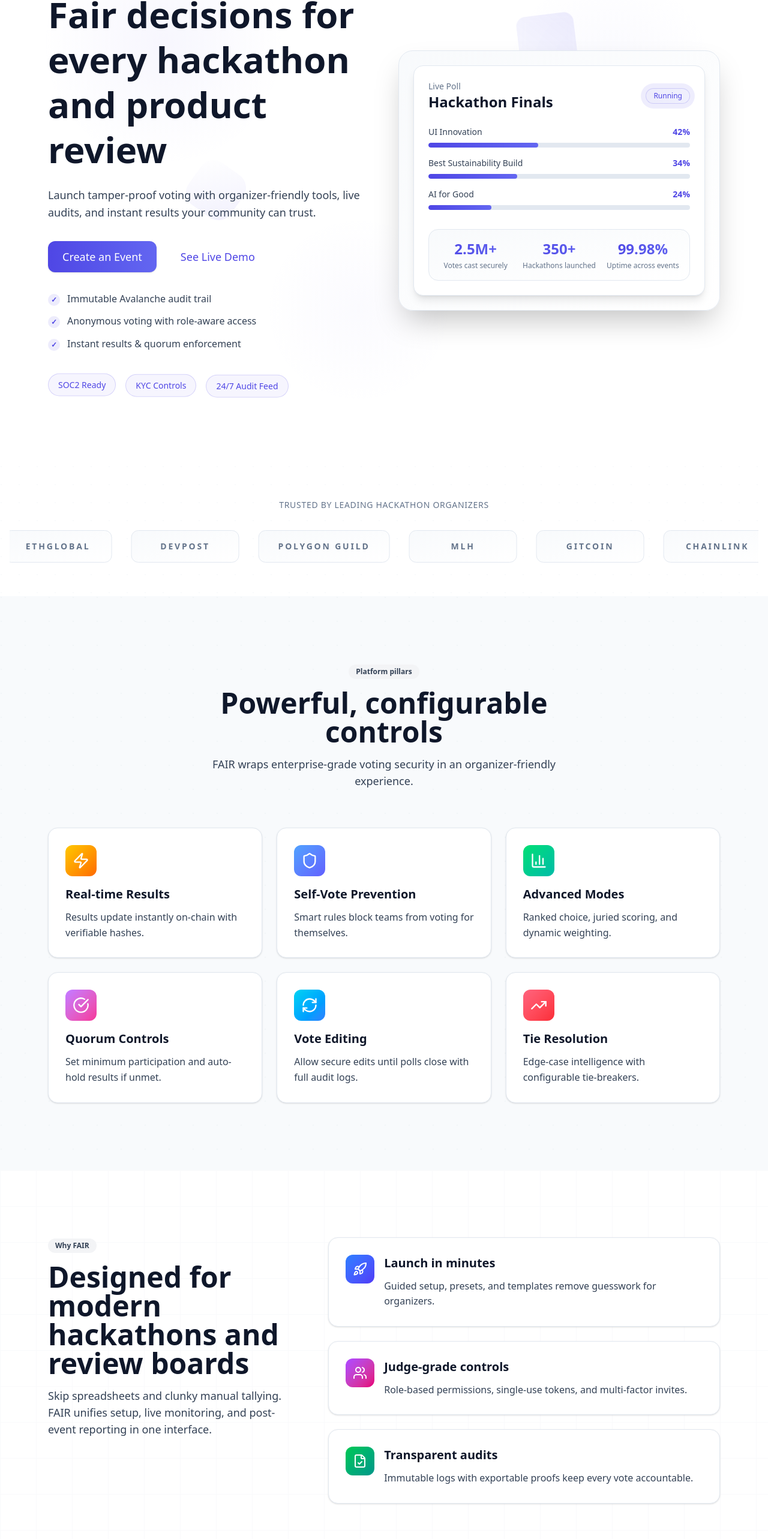
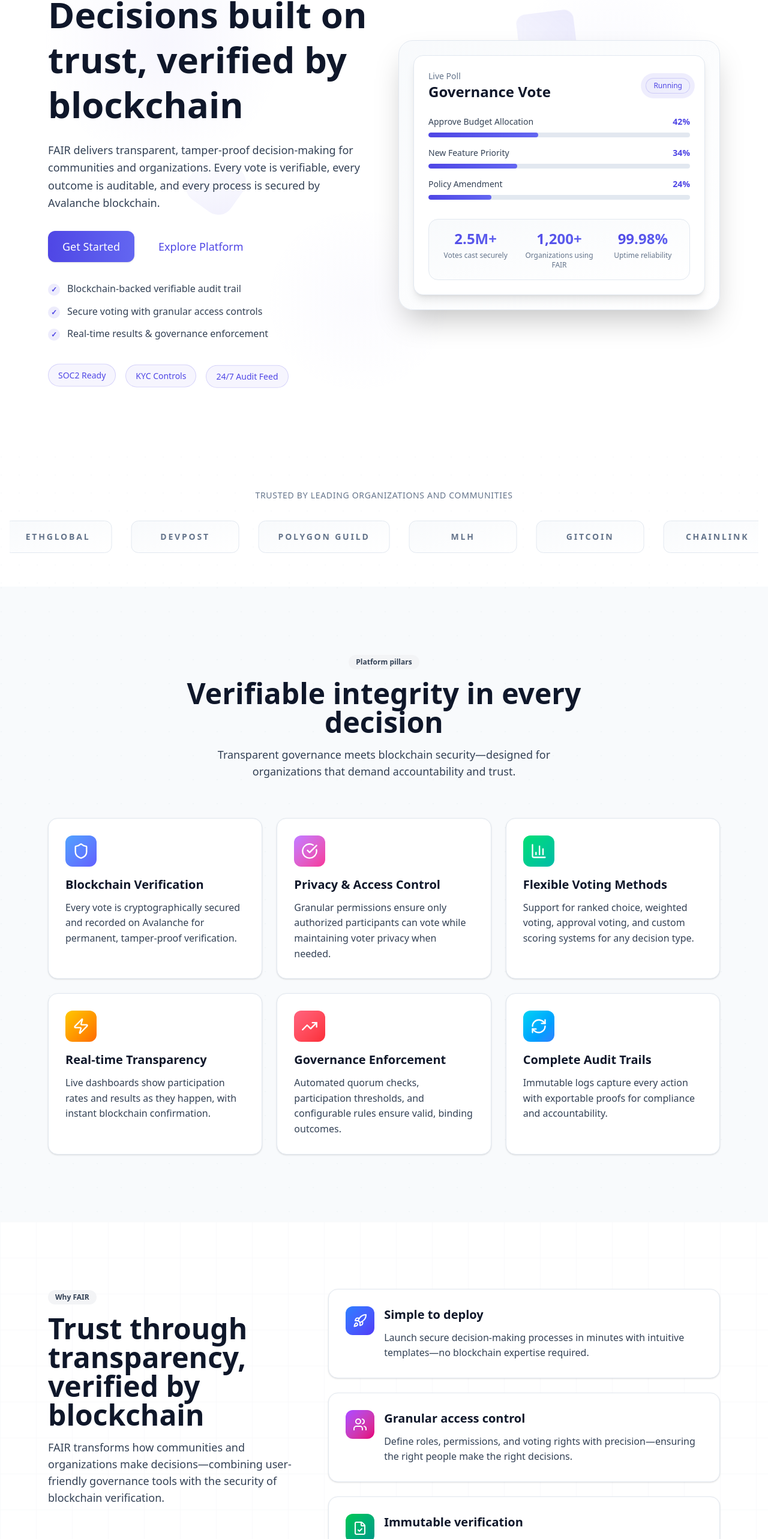
Before and after one commit to Kennjenga/fair, a Next.js app: page / in a window 1280 px wide. Shown: the part 223-2789 px from the top of the page at 60% size. Built offline with nearby package versions, Linux system fonts and the light colour scheme.

Commit message:
homepage ui changes

```diff
--- a/components/sections/home/benefits.tsx
+++ b/components/sections/home/benefits.tsx
@@ -7,20 +7,20 @@ import { Card, Badge } from '@/components/ui';
 const benefits = [
   {
     icon: Rocket,
-    title: 'Launch in minutes',
-    description: 'Guided setup, presets, and templates remove guesswork for organizers.',
+    title: 'Simple to deploy',
+    description: 'Launch secure decision-making processes in minutes with intuitive templates—no blockchain expertise required.',
     gradient: 'from-blue-500 to-indigo-600',
   },
   {
     icon: Users,
-    title: 'Judge-grade controls',
-    description: 'Role-based permissions, single-use tokens, and multi-factor invites.',
+    title: 'Granular access control',
+    description: 'Define roles, permissions, and voting rights with precision—ensuring the right people make the right decisions.',
     gradient: 'from-purple-500 to-pink-600',
   },
   {
     icon: FileCheck,
-    title: 'Transparent audits',
-    description: 'Immutable logs with exportable proofs keep every vote accountable.',
+    title: 'Immutable verification',
+    description: 'Every vote is recorded on Avalanche blockchain—creating permanent, tamper-proof audit trails anyone can verify.',
     gradient: 'from-green-500 to-teal-600',
   },
 ];
@@ -46,10 +46,10 @@ export const Benefits = () => {
         >
           <Badge variant="secondary">Why FAIR</Badge>
           <h2 className="mt-4 text-3xl font-semibold text-[#0F172A] md:text-5xl">
-            Designed for modern hackathons and review boards
+            Trust through transparency, verified by blockchain
           </h2>
           <p className="mt-4 text-lg text-[#334155]">
-            Skip spreadsheets and clunky manual tallying. FAIR unifies setup, live monitoring, and post-event reporting in one interface.
+            FAIR transforms how communities and organizations make decisions—combining user-friendly governance tools with the security of blockchain verification.
           </p>
         </motion.div>
 
--- a/components/sections/home/cta.tsx
+++ b/components/sections/home/cta.tsx
@@ -93,12 +93,12 @@ export const CTA = () => {
             transition={{ duration: 0.6 }}
             className="lg:pt-8"
           >
-            <p className="text-sm font-semibold uppercase tracking-[0.3em] text-white/90">Ready?</p>
+            <p className="text-sm font-semibold uppercase tracking-[0.3em] text-white/90">Join FAIR</p>
             <h2 className="mt-4 text-4xl font-semibold text-white md:text-5xl leading-tight">
-              Deliver transparent results your community can trust
+              Experience governance you can trust and verify
             </h2>
             <p className="mt-6 text-lg text-white/95 leading-relaxed">
-              Spin up your first FAIR event for free. Upgrade only when you need dedicated support and advanced compliance features.
+              Start building transparent, accountable decision-making processes today. Free to start, with enterprise features available as you grow.
             </p>
 
             <motion.div
@@ -146,19 +146,19 @@ export const CTA = () => {
                 <span className="mt-1 inline-flex h-6 w-6 items-center justify-center rounded-full bg-white/20 text-sm font-semibold text-white">
                   ✓
                 </span>
-                <p className="text-white/90">No credit card required to start</p>
+                <p className="text-white/90">No credit card required</p>
               </div>
               <div className="flex items-start gap-3">
                 <span className="mt-1 inline-flex h-6 w-6 items-center justify-center rounded-full bg-white/20 text-sm font-semibold text-white">
                   ✓
                 </span>
-                <p className="text-white/90">Free tier includes unlimited voters</p>
+                <p className="text-white/90">Blockchain-verified transparency</p>
               </div>
               <div className="flex items-start gap-3">
                 <span className="mt-1 inline-flex h-6 w-6 items-center justify-center rounded-full bg-white/20 text-sm font-semibold text-white">
                   ✓
                 </span>
-                <p className="text-white/90">Enterprise support available</p>
+                <p className="text-white/90">Dedicated support for organizations</p>
               </div>
             </motion.div>
           </motion.div>
@@ -171,9 +171,9 @@ export const CTA = () => {
             transition={{ delay: 0.3, duration: 0.6 }}
           >
             <div className="bg-white/10 backdrop-blur-xl rounded-2xl p-8 border border-white/20 h-full">
-              <h3 className="text-2xl font-semibold text-white mb-2">Get in Touch</h3>
+              <h3 className="text-2xl font-semibold text-white mb-2">Let's Talk</h3>
               <p className="text-white/90 mb-6">
-                Have questions? Send us a message and we'll get back to you shortly.
+                Ready to bring transparency to your decision-making? We're here to help.
               </p>
 
               <form onSubmit={handleSubmit} className="space-y-4">
@@ -220,7 +220,7 @@ export const CTA = () => {
                     onChange={handleChange}
                     rows={5}
                     className="w-full px-4 py-3 rounded-lg bg-white/20 border border-white/30 text-white placeholder-white/60 focus:outline-none focus:ring-2 focus:ring-white/50 focus:border-transparent transition-all resize-none"
-                    placeholder="Tell us about your event or ask us anything..."
+                    placeholder="Tell us about your use case or ask us anything..."
                     required
                   />
                 </div>
--- a/components/sections/home/features.tsx
+++ b/components/sections/home/features.tsx
@@ -6,40 +6,40 @@ import { Card, Badge } from '@/components/ui';
 
 const features = [
   {
+    icon: Shield,
+    title: 'Blockchain Verification',
+    description: 'Every vote is cryptographically secured and recorded on Avalanche for permanent, tamper-proof verification.',
+    gradient: 'from-blue-400 to-indigo-500',
+  },
+  {
+    icon: CheckCircle,
+    title: 'Privacy & Access Control',
+    description: 'Granular permissions ensure only authorized participants can vote while maintaining voter privacy when needed.',
+    gradient: 'from-purple-400 to-pink-500',
+  },
+  {
+    icon: BarChart3,
+    title: 'Flexible Voting Methods',
+    description: 'Support for ranked choice, weighted voting, approval voting, and custom scoring systems for any decision type.',
+    gradient: 'from-green-400 to-teal-500',
+  },
+  {
     icon: Zap,
-    title: 'Real-time Results',
-    description: 'Results update instantly on-chain with verifiable hashes.',
+    title: 'Real-time Transparency',
+    description: 'Live dashboards show participation rates and results as they happen, with instant blockchain confirmation.',
     gradient: 'from-yellow-400 to-orange-500',
   },
   {
-    icon: Shield,
-    title: 'Self-Vote Prevention',
-    description: 'Smart rules block teams from voting for themselves.',
-    gradient: 'from-blue-400 to-indigo-500',
-  },
-  {
-    icon: BarChart3,
-    title: 'Advanced Modes',
-    description: 'Ranked choice, juried scoring, and dynamic weighting.',
-    gradient: 'from-green-400 to-teal-500',
-  },
-  {
-    icon: CheckCircle,
-    title: 'Quorum Controls',
-    description: 'Set minimum participation and auto-hold results if unmet.',
-    gradient: 'from-purple-400 to-pink-500',
+    icon: TrendingUp,
+    title: 'Governance Enforcement',
+    description: 'Automated quorum checks, participation thresholds, and configurable rules ensure valid, binding outcomes.',
+    gradient: 'from-rose-400 to-red-500',
   },
   {
     icon: RefreshCw,
-    title: 'Vote Editing',
-    description: 'Allow secure edits until polls close with full audit logs.',
+    title: 'Complete Audit Trails',
+    description: 'Immutable logs capture every action with exportable proofs for compliance and accountability.',
     gradient: 'from-cyan-400 to-blue-500',
-  },
-  {
-    icon: TrendingUp,
-    title: 'Tie Resolution',
-    description: 'Edge-case intelligence with configurable tie-breakers.',
-    gradient: 'from-rose-400 to-red-500',
   },
 ];
 
@@ -86,9 +86,9 @@ export const Features = () => {
           <Badge variant="secondary" className="mb-4">
             Platform pillars
           </Badge>
-          <h2 className="text-3xl font-semibold text-[#0F172A] md:text-5xl">Powerful, configurable controls</h2>
+          <h2 className="text-3xl font-semibold text-[#0F172A] md:text-5xl">Verifiable integrity in every decision</h2>
           <p className="mt-4 text-lg text-[#334155]">
-            FAIR wraps enterprise-grade voting security in an organizer-friendly experience.
+            Transparent governance meets blockchain security—designed for organizations that demand accountability and trust.
           </p>
         </motion.div>
 
--- a/components/sections/home/hero.tsx
+++ b/components/sections/home/hero.tsx
@@ -15,22 +15,22 @@ const navLinks = [
 
 const stats = [
   { value: '2.5M+', label: 'Votes cast securely' },
-  { value: '350+', label: 'Hackathons launched' },
-  { value: '99.98%', label: 'Uptime across events' },
+  { value: '1,200+', label: 'Organizations using FAIR' },
+  { value: '99.98%', label: 'Uptime reliability' },
 ];
 
 const highlights = [
-  'Immutable Avalanche audit trail',
-  'Anonymous voting with role-aware access',
-  'Instant results & quorum enforcement',
+  'Blockchain-backed verifiable audit trail',
+  'Secure voting with granular access controls',
+  'Real-time results & governance enforcement',
 ];
 
 const trustBadges = ['SOC2 Ready', 'KYC Controls', '24/7 Audit Feed'];
 
 const pollItems = [
-  { label: 'UI Innovation', percentage: 42 },
-  { label: 'Best Sustainability Build', percentage: 34 },
-  { label: 'AI for Good', percentage: 24 },
+  { label: 'Approve Budget Allocation', percentage: 42 },
+  { label: 'New Feature Priority', percentage: 34 },
+  { label: 'Policy Amendment', percentage: 24 },
 ];
 
 /**
@@ -283,7 +283,7 @@ export const Hero = () => {
               transition={{ delay: 0.4 }}
             >
               <Badge className="mb-6 bg-gradient-to-r from-[#4F46E5]/10 to-[#6366F1]/10 text-[#4F46E5] border-[#4F46E5]/20">
-                Avalanche powered voting
+                Powered by Avalanche Blockchain
               </Badge>
             </motion.div>
 
@@ -293,7 +293,7 @@ export const Hero = () => {
               animate={{ opacity: 1, y: 0 }}
               transition={{ delay: 0.5 }}
             >
-              Fair decisions for every hackathon and product review
+              Decisions built on trust, verified by blockchain
             </motion.h1>
 
             <motion.p
@@ -302,7 +302,7 @@ export const Hero = () => {
               animate={{ opacity: 1, y: 0 }}
               transition={{ delay: 0.6 }}
             >
-              Launch tamper-proof voting with organizer-friendly tools, live audits, and instant results your community can trust.
+              FAIR delivers transparent, tamper-proof decision-making for communities and organizations. Every vote is verifiable, every outcome is auditable, and every process is secured by Avalanche blockchain.
             </motion.p>
 
             <motion.div
@@ -313,7 +313,7 @@ export const Hero = () => {
             >
               <Link href="/signup">
                 <Button size="lg" className="bg-gradient-to-r from-[#4F46E5] to-[#6366F1] text-white hover:shadow-xl transition-all hover:scale-105">
-                  Create an Event
+                  Get Started
                 </Button>
               </Link>
               <Link href="/vote">
@@ -322,7 +322,7 @@ export const Hero = () => {
                   size="lg"
                   className="border-[#4F46E5]/30 text-[#4F46E5] hover:bg-[#4F46E5]/5 transition-all hover:scale-105"
                 >
-                  See Live Demo
+                  Explore Platform
                 </Button>
               </Link>
             </motion.div>
@@ -391,7 +391,7 @@ export const Hero = () => {
                 <div className="flex items-center justify-between">
                   <div>
                     <p className="text-sm font-medium text-[#64748B]">Live Poll</p>
-                    <p className="text-2xl font-semibold text-[#0F172A]">Hackathon Finals</p>
+                    <p className="text-2xl font-semibold text-[#0F172A]">Governance Vote</p>
                   </div>
                   <motion.span
                     className="rounded-full bg-gradient-to-r from-[#4F46E5]/10 to-[#6366F1]/10 px-3 py-1 text-xs font-medium text-[#4F46E5] border border-[#4F46E5]/20"
--- a/components/sections/home/social-proof.tsx
+++ b/components/sections/home/social-proof.tsx
@@ -29,7 +29,7 @@ export const SocialProof = () => {
 
       <div className="mx-auto max-w-7xl px-4 relative">
         <p className="text-center text-sm font-medium text-[#64748B] mb-8 uppercase tracking-wider">
-          Trusted by leading hackathon organizers
+          Trusted by leading organizations and communities
         </p>
 
         {/* Continuous scrolling container */}
--- a/components/sections/home/steps.tsx
+++ b/components/sections/home/steps.tsx
@@ -14,24 +14,24 @@ type Step = {
 const steps: Step[] = [
   {
     title: '1. Configure',
-    description: 'Import teams, judges, and scoring rules.',
-    detail: 'Create categories, quorum rules, and tokenized invites in under five minutes.',
+    description: 'Define participants, roles, and voting rules.',
+    detail: 'Set up access controls, decision criteria, and participation requirements in minutes.',
     icon: Settings,
     status: 'Setup Mode',
   },
   {
-    title: '2. Launch',
-    description: 'Share single-use voting links.',
-    detail: 'Live dashboards highlight participation, while automations nudge missing voters.',
+    title: '2. Execute',
+    description: 'Secure voting with real-time transparency.',
+    detail: 'Live dashboards track participation while blockchain records every vote immutably.',
     icon: Play,
-    status: 'Live Voting',
+    status: 'Active Voting',
   },
   {
-    title: '3. Review',
-    description: 'Export results and audit logs.',
-    detail: 'Download hash-backed proofs or sync data to Slack, Notion, and Airtable.',
+    title: '3. Verify',
+    description: 'Export results with cryptographic proof.',
+    detail: 'Download blockchain-verified audit trails and integrate with your existing tools.',
     icon: Award,
-    status: 'Post Event',
+    status: 'Complete',
   },
 ];
 
@@ -54,12 +54,12 @@ export const Workflow = () => {
           viewport={{ once: true }}
           transition={{ duration: 0.6 }}
         >
-          <p className="text-sm font-semibold uppercase tracking-[0.3em] text-[#6366F1]">Workflow</p>
+          <p className="text-sm font-semibold uppercase tracking-[0.3em] text-[#6366F1]">How It Works</p>
           <h2 className="mt-4 text-3xl font-semibold text-[#0F172A] md:text-5xl">
-            Launch → Monitor → Celebrate
+            Configure → Execute → Verify
           </h2>
           <p className="mt-4 text-lg text-[#334155]">
-            FAIR compresses the entire voting lifecycle into three guided steps.
+            FAIR streamlines the entire decision-making lifecycle into three transparent steps.
           </p>
         </motion.header>
 
```
